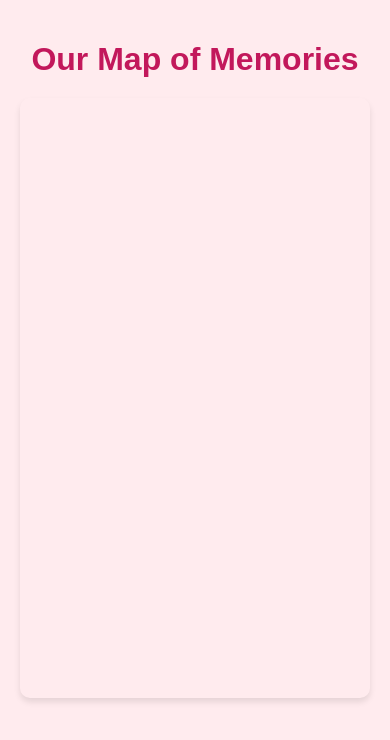
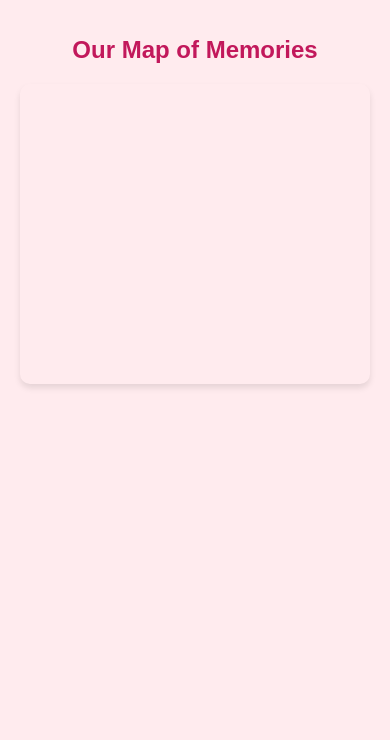
Before and after one commit to riddhisharma-sudo/map-of-memories, a plain HTML site: page index.html in a window 390 px wide. Drawn offline with nearby package versions, Linux system fonts and the light colour scheme.

Commit message:
Update style.css

```diff
--- a/style.css
+++ b/style.css
@@ -19,3 +19,14 @@ h1 {
   border-radius: 10px;
   box-shadow: 0 4px 6px rgba(0, 0, 0, 0.1);
 }
+
+/* Responsive adjustments */
+@media (max-width: 600px) {
+  #map {
+    height: 300px;
+  }
+
+  h1 {
+    font-size: 24px;
+  }
+}
```
